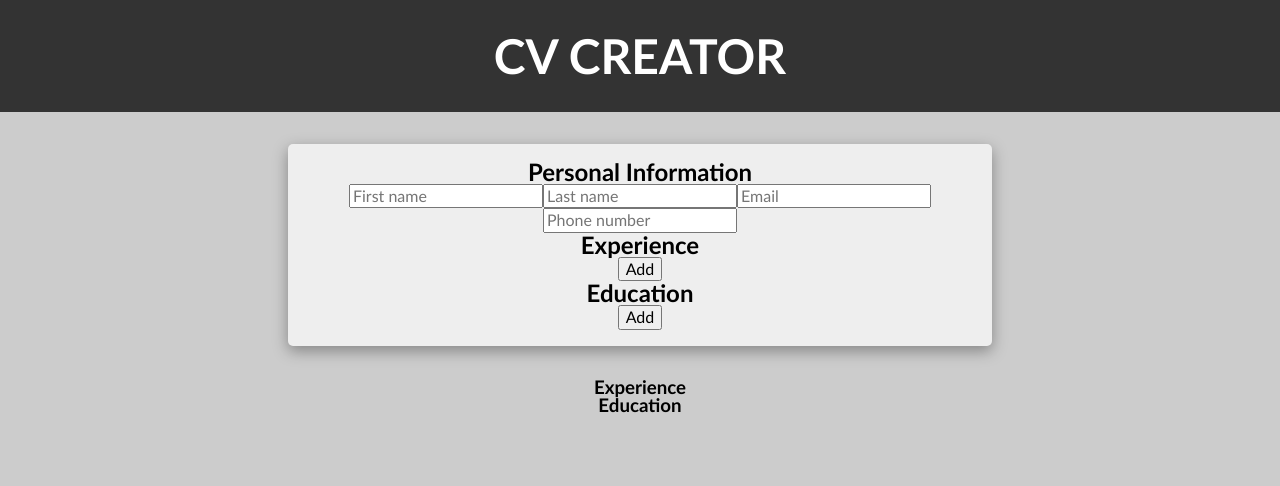
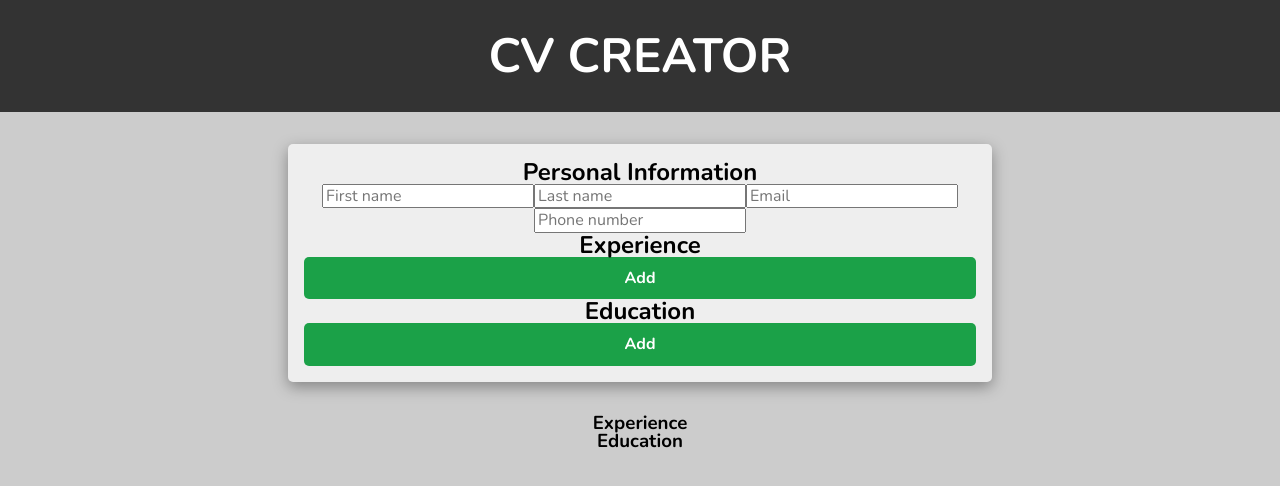
Before and after one commit to RealByter/cv-project, a React (Create React App) app: page / in a window 1280 px wide. Shown: the top 486 px of the page. Built offline with nearby package versions, Linux system fonts and the light colour scheme.

Commit message:
feat: style the button component

```diff
--- a/public/index.html
+++ b/public/index.html
@@ -24,6 +24,12 @@
       work correctly both with client-side routing and a non-root public URL.
       Learn how to configure a non-root public URL by running `npm run build`.
     -->
+		<link rel="preconnect" href="https://fonts.googleapis.com" />
+		<link rel="preconnect" href="https://fonts.gstatic.com" crossorigin />
+		<link
+			href="https://fonts.googleapis.com/css2?family=Nunito:wght@300;400;500;600;700&display=swap"
+			rel="stylesheet"
+		/>
 		<title>React App</title>
 	</head>
 	<body>
--- a/src/App.css
+++ b/src/App.css
@@ -1,5 +1,5 @@
 body {
-	font-family: 'Gill Sans', 'Gill Sans MT', Calibri, 'Trebuchet MS', sans-serif;
+	font-family: Nunito, sans-serif;
 	background-color: #cccccc;
 	text-align: center;
 	font-size: 16px;
@@ -22,3 +22,34 @@ body {
   margin: 2rem auto;
   width: 55vw;
 }
+
+.button {
+  display: block;
+  margin: 0 auto;
+  width: 100%;
+  border: none;
+  border-radius: 5px;
+  color: white;
+  padding: .75rem 0;
+  font-weight: 700;
+}
+
+.button:hover {
+  cursor: pointer;
+}
+
+.button-green {
+  background-color: #1ba148;
+}
+
+.button-green:hover {
+  background-color: #0a9037;
+}
+
+.button-red {
+  background-color: #b3211e;
+}
+
+.button-red:hover {
+  background-color: #a2100d;
+}
--- a/src/components/elements/Button.js
+++ b/src/components/elements/Button.js
@@ -2,7 +2,7 @@ import React, { Component } from 'react';
 
 class Button extends Component {
 	render() {
-		return <button onClick={this.props.onClick} className={`button button-${this.props.error ? 'red' : 'green'}`}>{this.props.text}</button>;
+		return <button onClick={this.props.onClick} className={`button button-${this.props.delete ? 'red' : 'green'}`}>{this.props.text}</button>;
 	}
 }
 
--- a/src/components/layout/Form.js
+++ b/src/components/layout/Form.js
@@ -101,7 +101,7 @@ class Form extends Component {
 							onChange={value => this.onExperienceChange(i, value)}
 							value={edu}
 						/>
-						<Button text="Delete" onClick={e => this.removeExperience(e, i)} />
+						<Button text="Delete" delete onClick={e => this.removeExperience(e, i)} />
 					</>
 				))}
 				<Button text="Add" onClick={this.addExperience} />
@@ -113,7 +113,7 @@ class Form extends Component {
 							onChange={value => this.onEducationChange(i, value)}
 							value={exp}
 						/>
-						<Button text="Delete" onClick={e => this.removeEducation(e, i)} />
+						<Button text="Delete" delete onClick={e => this.removeEducation(e, i)} />
 					</>
 				))}
 				<Button text="Add" onClick={this.addEducation} />
```
Lines whose indentation alone changed are shown as unchanged.
